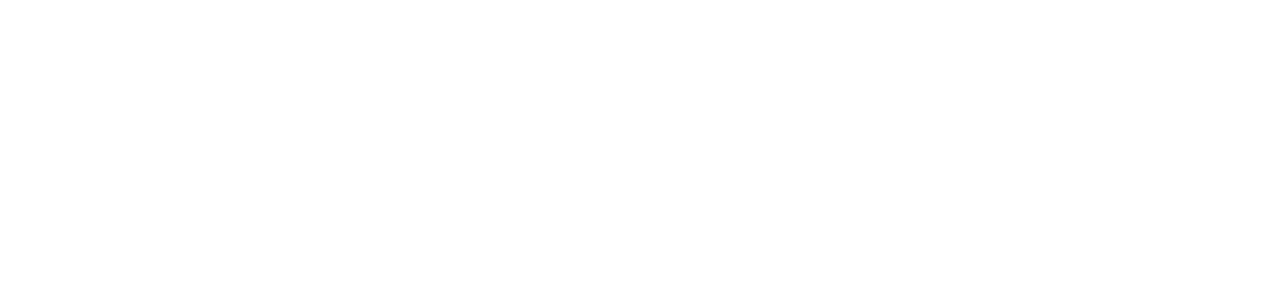
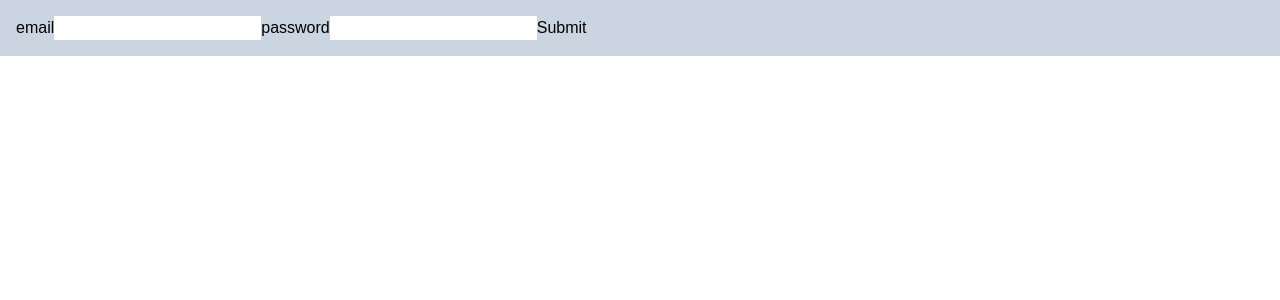
Before and after one commit to Yaamto/peakaboo-front, a React (Create React App) app: page /login in a window 1280 px wide. Shown: the top 300 px of the page. Built offline with nearby package versions, Linux system fonts and the light colour scheme.

Commit message:
[authenticate]Login added, but need to redirect

```diff
--- a/package.json
+++ b/package.json
@@ -10,8 +10,11 @@
     "@types/node": "^16.11.62",
     "@types/react": "^18.0.21",
     "@types/react-dom": "^18.0.6",
+    "axios": "^1.1.2",
+    "dotenv": "^16.0.3",
     "react": "^18.2.0",
     "react-dom": "^18.2.0",
+    "react-router-dom": "^6.4.2",
     "react-scripts": "5.0.1",
     "typescript": "^4.8.4",
     "web-vitals": "^2.1.4"
--- a/src/App.tsx
+++ b/src/App.tsx
@@ -1,13 +1,55 @@
 import './App.css';
 import { useState } from 'react';
-
+import Home from "./pages/Home"
+import Register from "./pages/authenticate/Register"
+import Login from "./pages/authenticate/Login"
+import {
+  BrowserRouter,
+  Routes,
+  Route,
+} from "react-router-dom";
 function App() {
 
 
   return (
-    <div className="App">
+    <BrowserRouter>
+      <Routes>
+        <Route path="/" element={<Home />}>
+        </Route>
+        <Route path="/register" element={<Register />}>
+        </Route>
+        <Route path="/login" element={<Login />}>
+        </Route>
+        {/* <Route path="/orders"
+          element={
+            <ProtectedRoutes>
+              <MyOrders />
+            </ProtectedRoutes>
+          }
+        /> */}
+        {/* <Route path="/orders" element={<MyOrders />}>
+      </Route> */}
+        {/* <Route path="/admin/products"
+          element={
+            <AdminProtectedRoutes>
+              <Products />
+            </AdminProtectedRoutes>
+          }
+        /> */}
+        {/* <Route path="/admin/orders"
+          element={
+            <AdminProtectedRoutes>
+              <Orders />
+            </AdminProtectedRoutes>
+          }
+        /> */}
 
-    </div>
+        {/* <Route path="/admin/products" element={<Products />}>
+      </Route> */}
+        {/* <Route path="/admin/orders" element={<Orders />}>
+      </Route> */}
+      </Routes>
+    </BrowserRouter>
   );
 }
 
--- /dev/null
+++ b/src/interfaces/User.tsx
@@ -0,0 +1,25 @@
+
+export interface IUser {
+    _id?: string,
+    username?: string,
+    email?: string,
+    password?: string,
+    isAdmin?: string,
+    profilePic?: string,
+    bio?: string,
+    followers?: string[],
+    following?: string[],
+    likes?: string[],
+    repost?: string[],
+    createdAt?: Date,
+    updatedAt?: Date
+}
+export type UserProps = {
+    user: IUser;
+}
+export type ApiResponse = {
+    msg: string;
+    status: string;
+    usrs: IUser[];
+    user?: IUser;
+};
--- /dev/null
+++ b/src/pages/Home.tsx
@@ -0,0 +1,11 @@
+import React from 'react';
+
+const Home = () => {
+    return (
+        <div>
+            <h1>Home</h1>
+        </div>
+    );
+};
+
+export default Home;
--- /dev/null
+++ b/src/pages/authenticate/Login.tsx
@@ -0,0 +1,34 @@
+import React, { FC, useState } from 'react';
+import { IUser } from '../../interfaces/User';
+import { login } from "../../services/UserService"
+const Login: React.FC = (): JSX.Element => {
+    const [user, setUser] = useState<IUser | {}>()
+    const [test, setTest] = useState<IUser | {}>()
+    console.log(test)
+    const handleChange = (e: React.ChangeEvent<HTMLInputElement>) => {
+        e.preventDefault();
+        setUser((user) => ({
+            ...user,
+            [e.target.name]: e.target.value,
+        }));
+    };
+    const handleLogin = (e: React.FormEvent, data: IUser | any): void => {
+        e.preventDefault()
+        login(data).then((res) => setTest(res.data.user))
+        console.log(test)
+
+    }
+    return (
+        <div>
+            <form action="" onSubmit={(e: React.FormEvent) => handleLogin(e, user)} className="bg-slate-300 p-4">
+                <label htmlFor="email">email</label>
+                <input type="text" name='email' onChange={(e: React.ChangeEvent<HTMLInputElement>) => handleChange(e)} />
+                <label htmlFor="password">password</label>
+                <input type="text" name='password' onChange={(e: React.ChangeEvent<HTMLInputElement>) => handleChange(e)} />
+                <button type='submit'>Submit</button>
+            </form>
+        </div>
+    );
+};
+
+export default Login;
--- /dev/null
+++ b/src/pages/authenticate/Register.tsx
@@ -0,0 +1,11 @@
+import React from 'react';
+
+const Register = () => {
+    return (
+        <div>
+            <h1>Register</h1>
+        </div>
+    );
+};
+
+export default Register;
--- /dev/null
+++ b/src/services/UserService.tsx
@@ -0,0 +1,16 @@
+import { IUser, ApiResponse } from "../interfaces/User"
+import { AxiosResponse } from "axios";
+import axios from "axios"
+
+export const login = async (data: IUser): Promise<AxiosResponse<ApiResponse>> => {
+    const response: AxiosResponse<ApiResponse> = await axios({
+        method: "post",
+        url: `${process.env.REACT_APP_API_URL}auth/login`,
+        withCredentials: true,
+        data: {
+            email: data.email,
+            password: data.password
+        },
+    })
+    return response
+}
```
Also changed, not shown: 2 other files (tests, documents, lock files or other folders).
